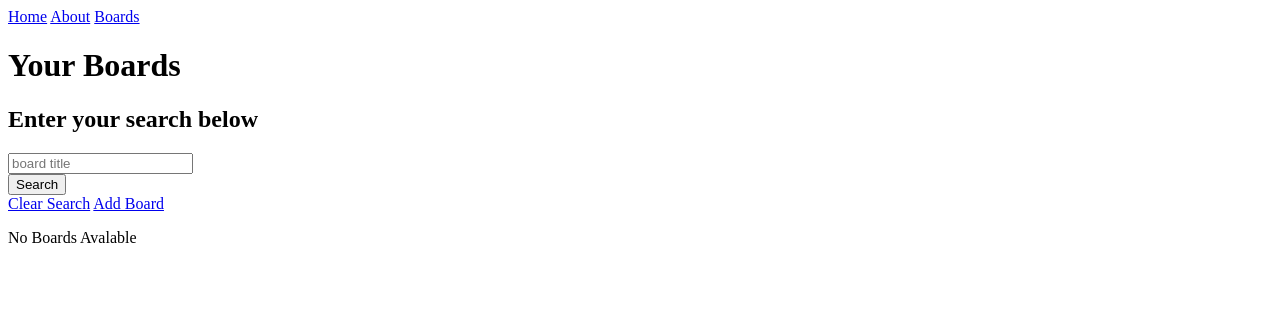
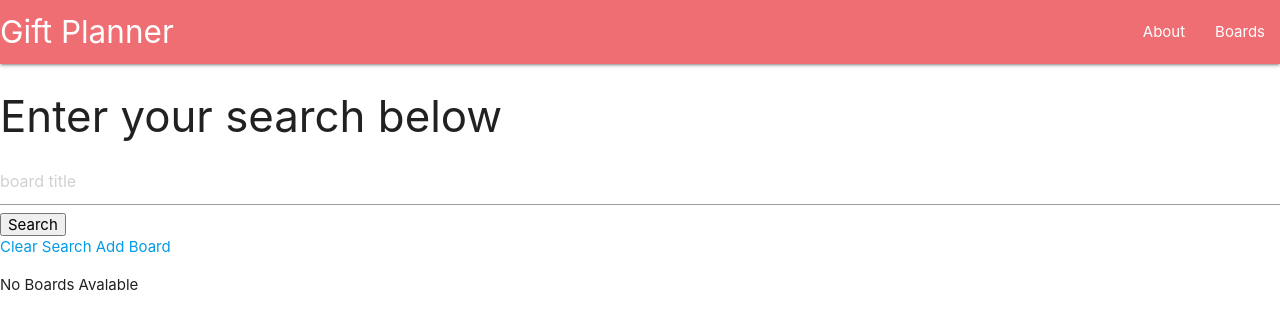
Before and after one commit to vvela2022/Gift-Planner-App, a Django app: page /boards/ in a window 1280 px wide. Shown: the top 330 px of the page. Run offline with Django 4.2, Linux system fonts and the light colour scheme; data that the repository does not hold is empty.

Commit message:
materialize imported and some styles applied

```diff
--- a/main_app/templates/base.html
+++ b/main_app/templates/base.html
@@ -5,14 +5,25 @@
     <meta charset="UTF-8">
     <meta http-equiv="X-UA-Compatible" content="IE=edge">
     <meta name="viewport" content="width=device-width, initial-scale=1.0">
+     <!--Import Google Icon Font-->
+     <link href="https://fonts.googleapis.com/icon?family=Material+Icons" rel="stylesheet">
+     <!-- Compiled and minified CSS -->
+     <link rel="stylesheet" href="https://cdnjs.cloudflare.com/ajax/libs/materialize/1.0.0/css/materialize.min.css">
+     <!-- Compiled and minified JavaScript -->
+     <script src="https://cdnjs.cloudflare.com/ajax/libs/materialize/1.0.0/js/materialize.min.js" defer></script>
     <link rel="stylesheet" href="{% static 'styles/main.css'%}"/>
     <title>Gift Planner - {% block title %}{% endblock %}</title>
 </head>
 <body>
     <nav>
-        <a href="/">Home</a>
-        <a href="/about">About</a>
-        <a href="/boards">Boards</a>
+        <div class="nav-wrapper">
+            <a href="/" class="brand-logo">Gift Planner</a>
+            <ul id="nav-mobile" class="right hide-on-med-and-down">
+                <li><a href="/about">About</a></li>
+                <li><a href="/boards">Boards</a></li>
+            </ul>
+        </div>
+
     </nav>
     {% block content %}{% endblock %}
 </body>
--- a/main_app/templates/board_list.html
+++ b/main_app/templates/board_list.html
@@ -1,8 +1,7 @@
 {% extends 'base.html'%}
 {% block title %}Boards{% endblock %}
 {% block content %}
-<h1>Your Boards</h1>
-<h2>{{header}}</h2>
+<h3>{{header}}</h3>
 
 <form>
     <div>
@@ -18,24 +17,30 @@
 </form>
 
 
+
+
+    <div class="row">
         {% for board in boards %}
-
-    <div class="card-container">
+        <div class="col s6 m3">
+            <div class="card">
+                <div class="card-image">
                     <a href="{% url 'board_detail' board.pk %}">
-            <div>
                     <img src="{{board.image}}" alt="{{board.title}}"/>
+                    </a>
+                    <!-- <a class="btn-floating halfway-fab waves-effect waves-light red"><i class="material-icons">add</i></a> -->
                 </div>
-        </a>
-            <div>
+                <div class="card-content">
                     <h3>{{board.title}}</h3>
+                    <p>{{board.about}}</p>
                 </div>
             </div>
-
-
+        </div>
         {% empty %}
             <div>
                 <p>No Boards Avalable</p>
             </div>
         {% endfor %}
+    </div>
+
 
 {% endblock %}
```
Also changed, not shown: main_app/views.py (+0 -9 lines). Lines whose indentation alone changed are shown as unchanged.
